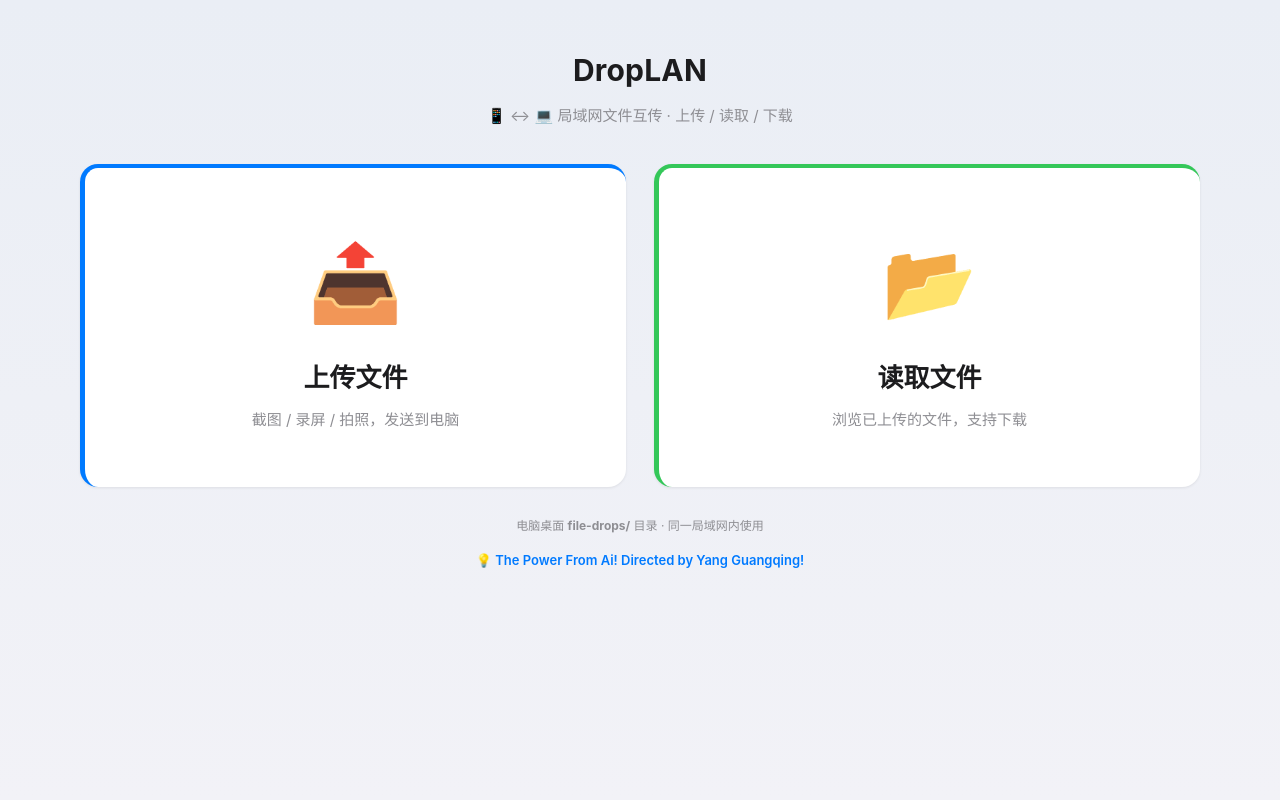
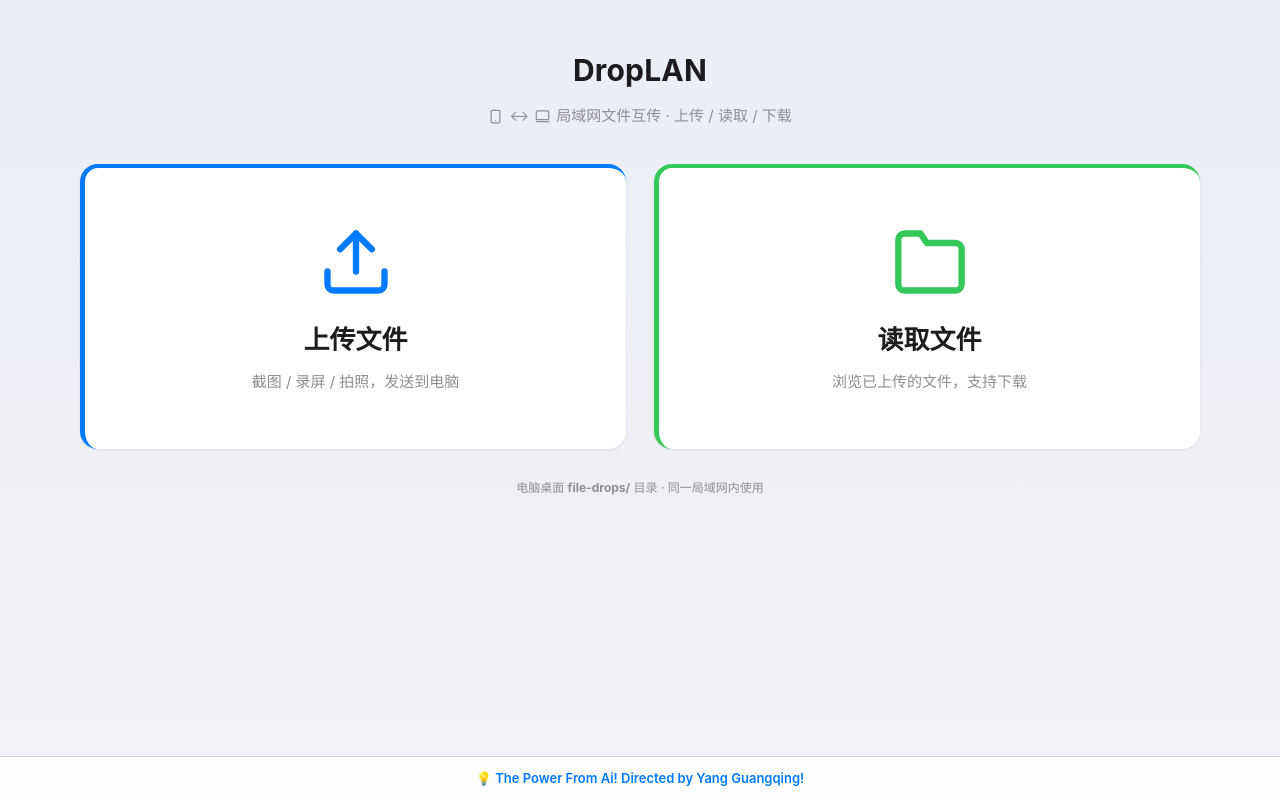
Before and after one commit to YGQ8988/Aellus, a FastAPI app: page / in a window 1280 px wide. Run offline with FastAPI, Linux system fonts and the light colour scheme; parts of the project's set-up code (start-up, migrations or seed data) failed here and were passed over.

Commit message:
1.全部页面样式优化统一 2.优化按钮展示部署 3.优化目录列表及具体目录页面部署

```diff
--- a/static/common.css
+++ b/static/common.css
@@ -14,23 +14,31 @@
   --radius: 12px;
   --radius-lg: 18px;
 }
-* { box-sizing: border-box; margin: 0; padding: 0; }
+* { box-sizing: border-box; margin: 0; padding: 0; -webkit-tap-highlight-color: transparent; }
 html { -webkit-text-size-adjust: 100%; }
 body {
   font-family: -apple-system, BlinkMacSystemFont, "PingFang SC", "Segoe UI", Roboto, sans-serif;
   background: var(--bg);
   color: var(--text);
   padding: 16px;
-  padding-bottom: 60px;
+  padding-bottom: 48px;
   line-height: 1.5;
   -webkit-font-smoothing: antialiased;
   -moz-osx-font-smoothing: grayscale;
 }
 .container { max-width: 1120px; margin: 0 auto; }
-h1 { font-size: 22px; text-align: center; margin: 16px 0 24px; font-weight: 700; letter-spacing: .2px; }
-.subtitle { text-align: center; font-size: 14px; color: var(--text-2); margin-top: -16px; margin-bottom: 24px; }
-.nav-back { display: inline-flex; align-items: center; gap: 4px; font-size: 15px; color: var(--blue); margin-bottom: 14px; text-decoration: none; }
-.nav-back:hover { opacity: .7; }
+h1 { font-size: 22px; text-align: center; margin: 16px 0 24px; font-weight: 700; letter-spacing: .2px; display: flex; align-items: center; justify-content: center; gap: 8px; }
+.subtitle { text-align: center; font-size: 14px; color: var(--text-2); margin-top: -16px; margin-bottom: 24px; display: flex; align-items: center; justify-content: center; gap: 6px; flex-wrap: wrap; }
+.nav-back { display: inline-flex; align-items: center; gap: 6px; font-size: 14px; font-weight: 600; color: var(--blue); background: rgba(0,122,255,.08); padding: 7px 14px; border-radius: 8px; margin-bottom: 14px; text-decoration: none; transition: background .15s, transform .1s; }
+.nav-back:hover { background: rgba(0,122,255,.16); }
+.nav-back:active { background: rgba(0,122,255,.24); }
+
+/* ===== 图标（inline SVG，跨平台渲染一致）===== */
+.icon {
+  display: inline-block; vertical-align: -.125em; width: 1em; height: 1em;
+  fill: none; stroke: currentColor; stroke-width: 2;
+  stroke-linecap: round; stroke-linejoin: round;
+}
 .card { background: var(--card); border-radius: var(--radius); padding: 16px; margin-bottom: 14px; box-shadow: var(--shadow); }
 label { display: block; font-size: 13px; color: var(--text-2); margin-bottom: 6px; font-weight: 600; }
 input[type=text] {
@@ -38,27 +46,33 @@ input[type=text] {
   font-size: 15px; background: #f9f9f9; transition: border-color .15s, background .15s;
 }
 input[type=text]:focus { outline: none; border-color: var(--blue); background: #fff; box-shadow: 0 0 0 3px rgba(0,122,255,.12); }
-button { border: none; border-radius: 10px; font-size: 15px; font-weight: 600; cursor: pointer; transition: opacity .15s, transform .1s; }
+button { border: none; border-radius: 10px; font-size: 15px; font-weight: 600; cursor: pointer; transition: opacity .15s, transform .1s; display: inline-flex; align-items: center; justify-content: center; gap: 6px; }
 button:hover { opacity: .9; }
 button:active { transform: scale(.97); }
 .tip { font-size: 12px; color: var(--text-2); text-align: center; margin-top: 18px; line-height: 1.6; }
 .empty { text-align: center; color: var(--text-2); padding: 60px 20px; font-size: 14px; }
-.empty .emoji { font-size: 40px; display: block; margin-bottom: 12px; opacity: .5; }
+.empty .emoji { width: 48px; height: 48px; display: block; margin: 0 auto 12px; opacity: .4; color: var(--text-2); }
+.empty .emoji svg { width: 100%; height: 100%; }
 .loading { text-align: center; color: var(--text-2); padding: 40px 0; font-size: 14px; }
 
 /* ===== PC 端 (>=768px) ===== */
 @media (min-width: 768px) {
   body {
-    padding: 40px 24px 80px;
+    padding: 40px 24px 56px;
     background: linear-gradient(180deg, #eaeef5 0%, #f2f2f7 100%);
     min-height: 100vh;
   }
   h1 { font-size: 30px; margin: 8px 0 12px; }
   .subtitle { font-size: 15px; margin-top: 0; margin-bottom: 36px; }
   .card { border-radius: 14px; padding: 22px; box-shadow: var(--shadow-pc); }
-  .nav-back { font-size: 16px; margin-bottom: 20px; }
+  .nav-back { font-size: 15px; margin-bottom: 20px; }
   .tip { font-size: 13px; margin-top: 28px; }
 }
 
-/* ===== 作者署名（三页通用）===== */
-.author-tip { margin-top: 14px; text-align: center; font-size: 13px; color: var(--blue); font-weight: 600; }
+/* ===== 作者署名（三页通用，固定吸底）===== */
+.author-tip {
+  position: fixed; left: 0; right: 0; bottom: 0; z-index: 50;
+  padding: 12px 16px; text-align: center; font-size: 13px; color: var(--blue); font-weight: 600;
+  background: rgba(255,255,255,.92); backdrop-filter: blur(10px); -webkit-backdrop-filter: blur(10px);
+  border-top: 1px solid var(--border);
+}
--- a/static/home.css
+++ b/static/home.css
@@ -8,11 +8,12 @@
 }
 .entry:hover { transform: translateY(-3px); box-shadow: var(--shadow-hover); }
 .entry:active { transform: translateY(-1px); }
-.entry .icon { font-size: 56px; margin-bottom: 14px; display: block; }
+.entry .icon { width: 56px; height: 56px; margin: 0 auto 14px; display: block; color: var(--blue); }
 .entry .title { font-size: 20px; font-weight: 700; }
 .entry .desc { font-size: 14px; color: var(--text-2); margin-top: 8px; }
 .entry.upload { border-top: 4px solid var(--blue); }
 .entry.browse { border-top: 4px solid var(--green); }
+.entry.browse .icon { color: var(--green); }
 .footer-info { margin-top: 28px; text-align: center; font-size: 12px; color: var(--text-2); line-height: 1.8; }
 
 @media (min-width: 768px) {
@@ -20,7 +21,7 @@
   .entry { padding: 56px 32px; border-top: none; }
   .entry.upload { border-left: 5px solid var(--blue); }
   .entry.browse { border-left: 5px solid var(--green); }
-  .entry .icon { font-size: 76px; margin-bottom: 20px; }
+  .entry .icon { width: 76px; height: 76px; margin-bottom: 20px; }
   .entry .title { font-size: 26px; }
   .entry .desc { font-size: 15px; margin-top: 12px; }
 }
--- a/templates/home.html
+++ b/templates/home.html
@@ -11,15 +11,15 @@
 <body>
   <div class="container">
     <h1>DropLAN</h1>
-    <div class="subtitle">📱 ↔ 💻 局域网文件互传 · 上传 / 读取 / 下载</div>
+    <div class="subtitle"><svg class="icon" viewBox="0 0 24 24" width="24" height="24" fill="none" stroke="currentColor" stroke-width="2" stroke-linecap="round" stroke-linejoin="round"><rect x="5" y="2" width="14" height="20" rx="2" ry="2"/><line x1="12" y1="18" x2="12.01" y2="18"/></svg> ↔ <svg class="icon" viewBox="0 0 24 24" width="24" height="24" fill="none" stroke="currentColor" stroke-width="2" stroke-linecap="round" stroke-linejoin="round"><rect x="2" y="3" width="20" height="14" rx="2" ry="2"/><line x1="2" y1="20" x2="22" y2="20"/></svg> 局域网文件互传 · 上传 / 读取 / 下载</div>
     <div class="home-grid">
       <a class="entry upload" href="/upload">
-        <span class="icon">📤</span>
+        <svg class="icon" viewBox="0 0 24 24" width="24" height="24" fill="none" stroke="currentColor" stroke-width="2" stroke-linecap="round" stroke-linejoin="round"><path d="M21 15v4a2 2 0 0 1-2 2H5a2 2 0 0 1-2-2v-4"/><polyline points="17 8 12 3 7 8"/><line x1="12" y1="3" x2="12" y2="15"/></svg>
         <div class="title">上传文件</div>
         <div class="desc">截图 / 录屏 / 拍照，发送到电脑</div>
       </a>
       <a class="entry browse" href="/browse">
-        <span class="icon">📂</span>
+        <svg class="icon" viewBox="0 0 24 24" width="24" height="24" fill="none" stroke="currentColor" stroke-width="2" stroke-linecap="round" stroke-linejoin="round"><path d="M22 19a2 2 0 0 1-2 2H4a2 2 0 0 1-2-2V5a2 2 0 0 1 2-2h5l2 3h9a2 2 0 0 1 2 2z"/></svg>
         <div class="title">读取文件</div>
         <div class="desc">浏览已上传的文件，支持下载</div>
       </a>
```
Also changed, not shown: static/browse.css (+13 -5 lines), static/browse.js (+9 -4 lines), templates/browse.html (+8 -10 lines), templates/upload.html (+4 -4 lines), 1 other file.
